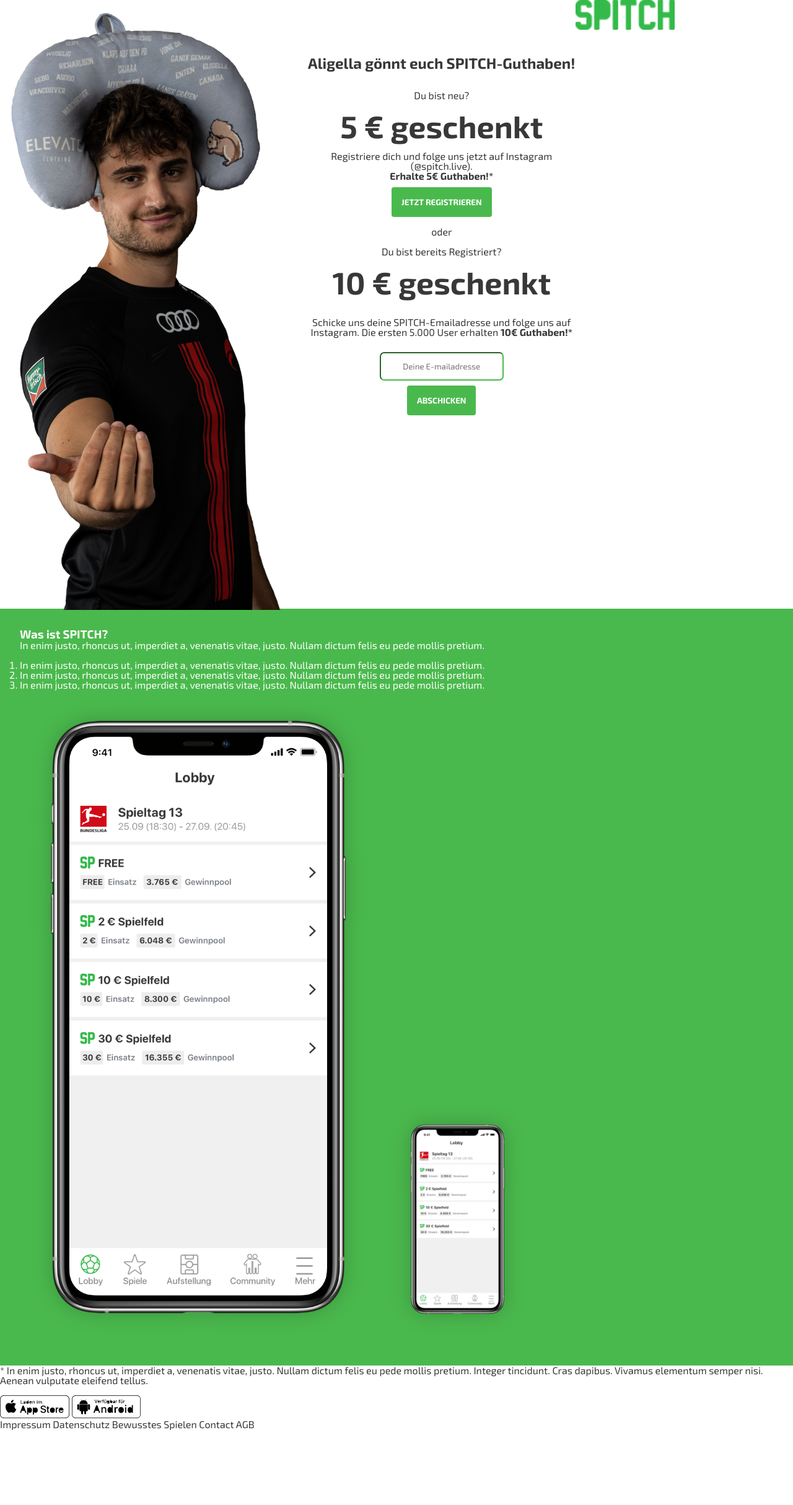
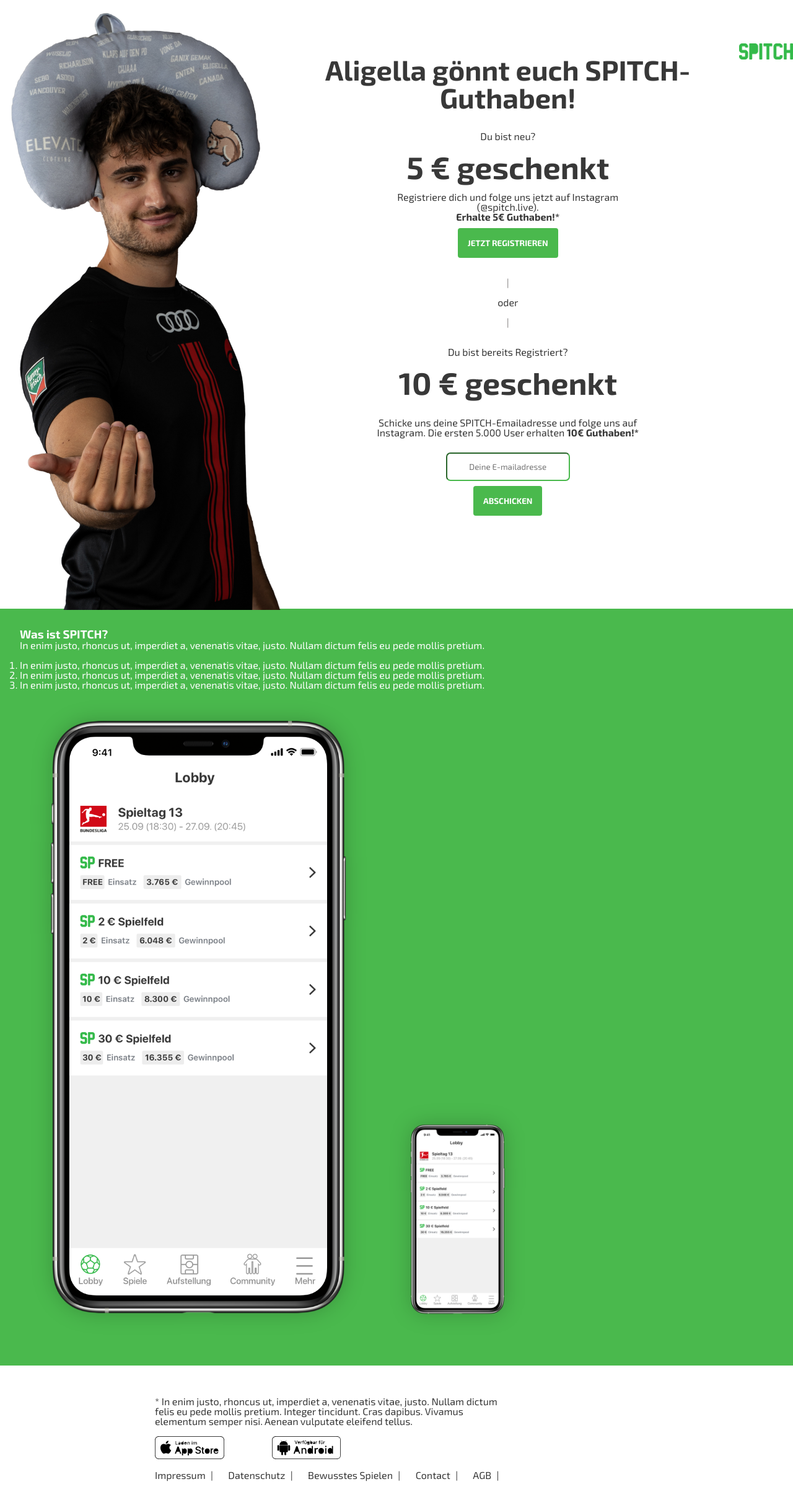
Before and after one commit to kwamediw/aligellaspitch, a plain HTML site: page index.html in a window 1280 px wide. Shown: the whole page at 62% size. Before the commit the page ends 2307 px from the top, so only its background shows below. Drawn offline with Linux system fonts and the light colour scheme.

Commit message:
add-footer-design

```diff
--- a/style.css
+++ b/style.css
@@ -66,6 +66,14 @@ button:hover {
 .container {
 	display: flex;
 	flex-direction: column;
+}
+.hero-divider::before,
+.hero-divider::after {
+	content: "|";
+	display: flex;
+	flex-direction: column;
+	padding: 1rem;
+	color: rgb(130, 128, 128);
 }
 .hero-image-mobile {
 }
@@ -137,6 +145,12 @@ button:hover {
 		flex-direction: column;
 		justify-content: center;
 		align-items: center;
+	}
+	.hero-divider::before,
+	.hero-divider::after {
+		content: "|";
+		display: block;
+		flex-direction: column;
 	}
 	.submit-btn {
 		margin-top: 0.5rem;
@@ -240,6 +254,9 @@ button:hover {
 	body {
 		background-color: var(--bg-color);
 	}
+	.heading {
+		font-size: 45px;
+	}
 	.header-section {
 		display: flex;
 		flex-direction: row;
@@ -249,6 +266,9 @@ button:hover {
 	}
 	.header {
 		order: 1;
+		padding-top: 70px;
+		padding-left: 50px;
+		width: 150px;
 	}
 	.container {
 		display: flex;
@@ -301,4 +321,41 @@ button:hover {
 		border-color: var(--color-green);
 		font-family: "Exo 2";
 	}
+
+	/* MAIN Section*/
+	.main {
+	}
+
+	/*FOOTER Section*/
+	.footer {
+		display: flex;
+		flex-direction: column;
+		padding: 50px 0 40px 250px;
+	}
+
+	.footer-details {
+		max-width: 580px;
+	}
+	.footer-badges {
+		display: flex;
+		justify-content: space-between;
+		width: 300px;
+	}
+
+	.footer-links {
+		padding-top: 1rem;
+	}
+
+	.footer-links a:after {
+		content: "|";
+		padding: 0.3rem;
+	}
+
+	.footer-links a {
+		padding: 1rem 1rem 0 0;
+	}
+	.footer-links a:hover {
+		color: var(--color-green);
+		font-weight: bolder;
+	}
 }
```
